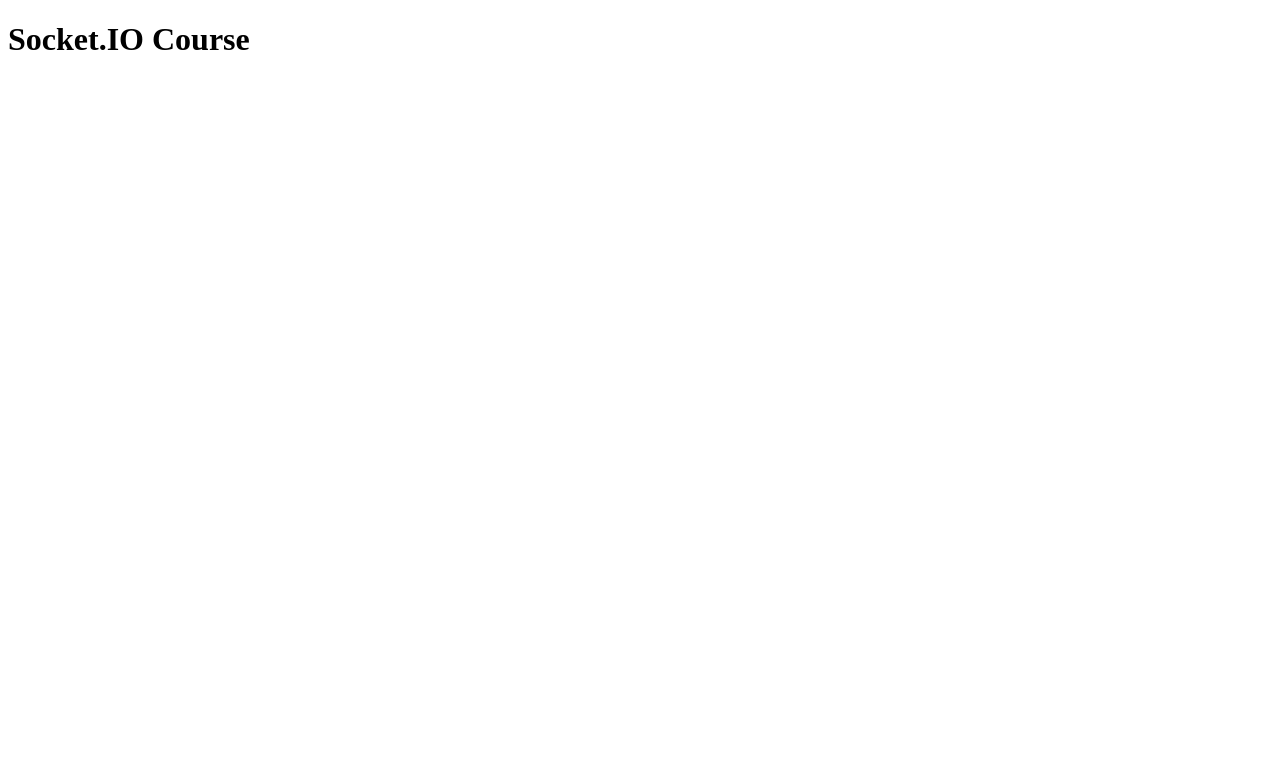
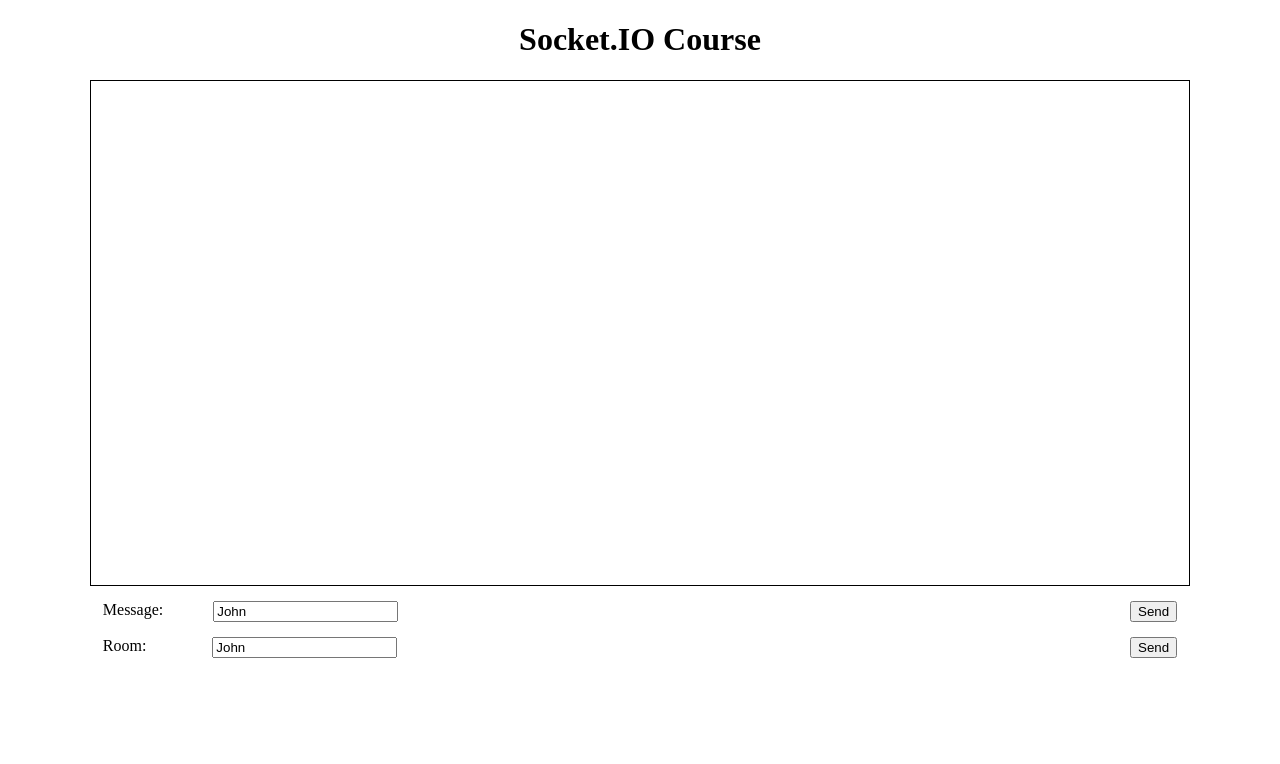
Before and after one commit to hakob-yan/socket.io-express.js, a website built with Vite: page client/index.html in a window 1280 px wide. Built offline with nearby package versions, Linux system fonts and the light colour scheme; files whose address does not match are found by name.

Commit message:
added buttons

```diff
--- a/client/index.html
+++ b/client/index.html
@@ -6,11 +6,27 @@
     <meta http-equiv="X-UA-Compatible" content="IE=edge">
     <meta name="viewport" content="width=device-width, initial-scale=1.0">
     <title>Document</title>
+    <link rel="stylesheet" href="style.css">
 </head>
 
 <body>
     <h1>Socket.IO Course</h1>
-    <script  type="module" src="script.js"></script>
+    <div id="block_square">
+        <h1 id="serverMessage"></h1>
+    </div>
+    <div id="block_footer">
+        <form id='formMessage' action="">
+            <label for="fname">Message:</label>
+            <input type="text" id="fname" name="fname" value="John">
+            <input type="submit" value="Send">
+        </form>
+        <form id='formRoom' action="">
+            <label for="fname1">Room:</label>
+            <input type="text" id="fname1" name="fname" value="John">
+            <input type="submit" value="Send">
+        </form>
+    </div>
+    <script type="module" src="script.js"></script>
 </body>
 
 </html>
--- a/client/script.js
+++ b/client/script.js
@@ -1,14 +1,26 @@
 import { io } from "socket.io-client";
-
 const socket = io('http://localhost:3000');
 
+
+const formMessage = document.getElementById('formMessage');
+const formRoom = document.getElementById('formRoom');
 socket.on('connect', () => {
-    console.log(`you connected to ${socket.id}`);
+    console.log(`Socket-ID  ${socket.id}`);
+
+
+    formMessage.onsubmit = (e) => {
+        e.preventDefault();
+        const value = document.getElementById('fname').value
+        socket.emit('custom-event', value)
+    }
+    formRoom.onsubmit = (e) => {
+        e.preventDefault();
+        const value = document.getElementById('fname1').value
+        socket.emit('custom-event', value)
+    }
+
+    socket.on('server-event', (str) => {
+        serverMessage.innerText=str
+    })
+
 });
-
-socket.on('server-event', (num) => {
-    console.log(num);
-})
-setInterval(() => {
-    socket.emit('custom-event', 'Hi', 5)
-}, 5000)
--- /dev/null
+++ b/client/style.css
@@ -0,0 +1,30 @@
+body>h1 {
+    text-align: center;
+}
+#block_square{
+    width: 85%;
+    margin: 0 auto;
+    border: 1px solid;
+    padding:12px;
+    height: 60vh;
+}
+
+#block_footer{
+    height: 20vh;
+    width: 85%;
+    margin: 15px auto;
+
+}
+form{
+    display: flex;
+   justify-content: space-between;
+   margin: 15px 0;
+}
+#fname{
+    margin-right: auto;
+    margin-left:50px
+}
+#fname1{
+    margin-right: auto;
+    margin-left:66px
+}
--- a/server/package.json
+++ b/server/package.json
@@ -5,7 +5,7 @@
   "main": "app.js",
   "scripts": {
     "test": "echo \"Error: no test specified\" && exit 1",
-    "start": "nodemon server/app.js"
+    "dev": "nodemon server/app.js"
   },
   "author": "",
   "license": "ISC",
```
Also changed, not shown: server/app.js (+4 -5 lines).
